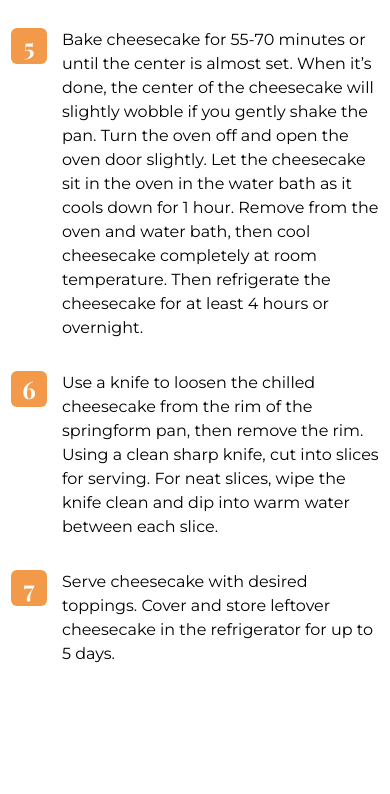
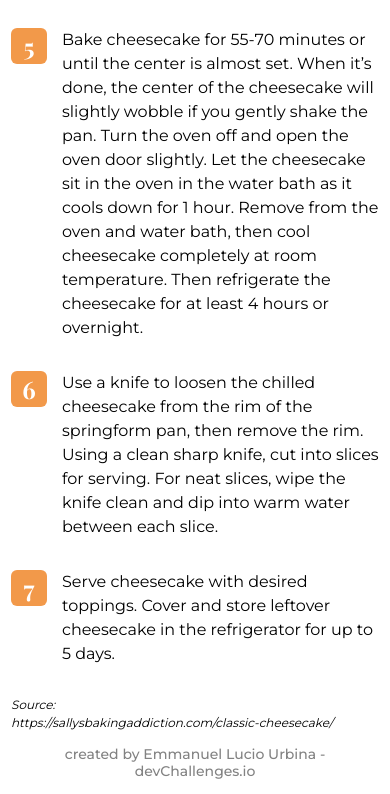
Before and after one commit to vidaencodigo/Recipe-page-challenge, a plain HTML site: page index.html in a window 390 px wide. Shown: the part 2716-3510 px from the top of the page. Before the commit the page ends 3382 px from the top, so only its background shows below. Drawn offline with nearby package versions, Linux system fonts and the light colour scheme; a web font is replaced by a local one.

Commit message:
mobile done

```diff
--- a/assets/css/styles.css
+++ b/assets/css/styles.css
@@ -242,7 +242,33 @@ body {
     border-radius: 6px;
 }
 
+.recipe--source {
 
+    font-style: italic;
+    font-weight: 400;
+    font-size: 12px;
+    line-height: 150%;
+    column-rule: var(--light--gray);
+}
+
+.recipe--source p {
+    width: 352px;
+    height: auto;
+}
+
+.show {
+    display: block;
+}
+
+.footer {
+    padding: 1em;
+    font-weight: 500;
+    font-size: 14px;
+    line-height: 17px;
+    /* identical to box height */
+    color: #828282;
+    text-align: center;
+}
 
 .recipe--content {
     display: flex;
--- a/index.html
+++ b/index.html
@@ -316,7 +316,20 @@
 
       </article>
     </section>
+
+    <section class="recipe--source">
+      <p>
+        Source: <br class="show"> https://sallysbakingaddiction.com/classic-cheesecake/
+      </p>
+    </section>
   </div>
+
+
+  <footer class="footer">
+    <p>
+      created by Emmanuel Lucio Urbina - devChallenges.io
+    </p>
+  </footer>
 </body>
 
 </html>
```
